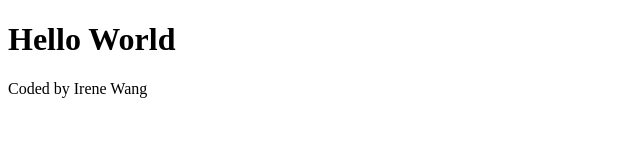
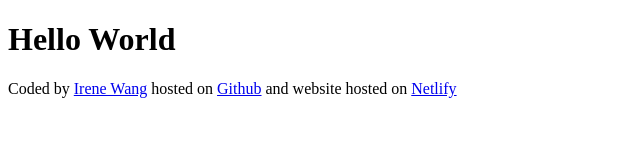
Before and after one commit to irenew94/weather-app, a plain HTML site: page index.html in a window 1280 px wide. Shown: the whole page, without its empty margins (0-640 px from the left). Drawn offline with Linux system fonts and the light colour scheme.

Commit message:
Added links

```diff
--- a/index.html
+++ b/index.html
@@ -7,6 +7,17 @@
   </head>
   <body>
     <h1>Hello World</h1>
-    <footer>Coded by Irene Wang</footer>
+    <footer>
+      Coded by
+      <a href="https://github.com/irenew94" target="_blank">Irene Wang</a>
+      hosted on
+      <a href="https://github.com/irenew94/weather-app" target="_blank"
+        >Github</a
+      >
+      and website hosted on
+      <a href="https://shecodes-plus-project-app.netlify.app/" target="_blank"
+        >Netlify</a
+      >
+    </footer>
   </body>
 </html>
```
